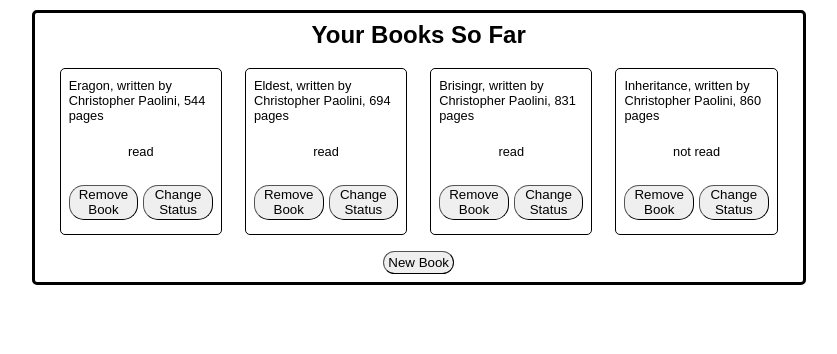
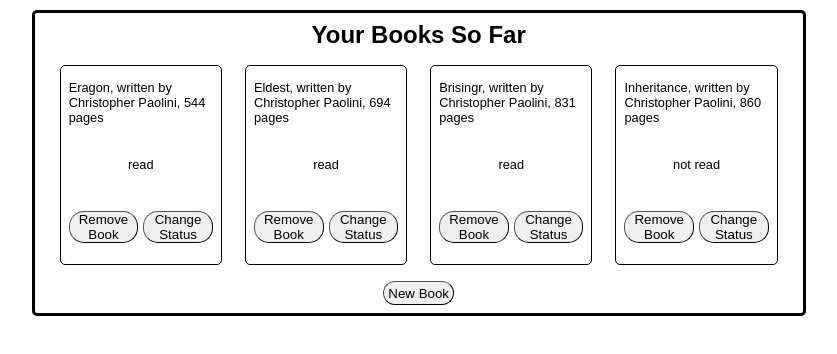
Before and after one commit to ashinard/TOP-Library, a plain HTML site: page index.html in a window 1280 px wide. Shown: the whole page, without its empty margins (13-850 px from the left). Drawn offline with Linux system fonts and the light colour scheme.

Commit message:
Minor tweeks to styling

```diff
--- a/library.css
+++ b/library.css
@@ -76,7 +76,7 @@
   width: 60vw;
 }
 
-#shelf article{
+.story{
   display: grid;
   grid-template-columns: 1fr 1fr;
   grid-template-rows: 1fr 1fr 1fr;
@@ -85,7 +85,7 @@
 
   padding: .5rem;
   width: 90%;
-  height: 100%;
+  height: 25vh;
   border-style: solid;
   border-radius: 5px;
   border-width: 1px;
@@ -105,11 +105,17 @@
 .removal{
   grid-column: 1/2;
   grid-row: 3/4;
+  height: 2rem;
 }
 
 .changeStatus{
   grid-column: 2/3;
   grid-row: 3/4;
+  height: 2rem;
+}
+
+#backlog{
+  height: 1.5rem;
 }
 
 #stack{
@@ -120,6 +126,9 @@
   padding: .1rem .25rem;
   border-radius: 15px;
   border-width: 1px;
+
+  display: flex;
+  align-items: center;
 }
 
 #addingBooks div input:active,
```
